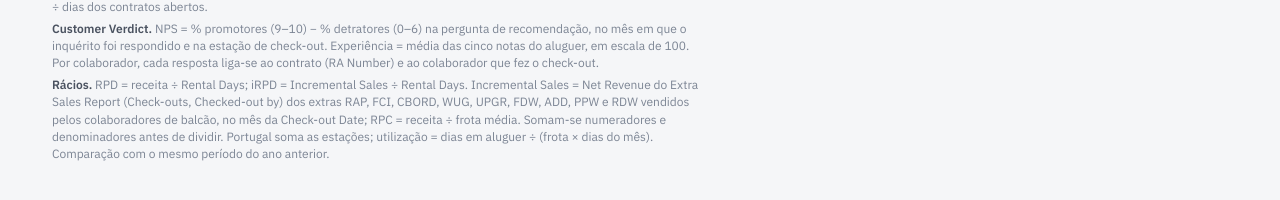
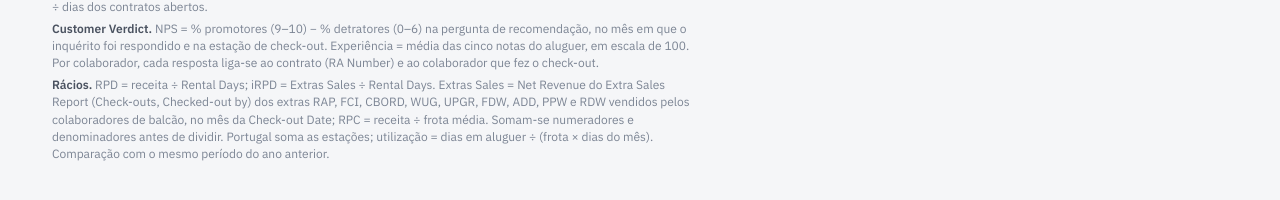
Before and after one commit to RAFA180473/dashboard-desempenho-iconiq, a plain HTML site: page site/index.html in a window 1280 px wide. Shown: the part 1198-1398 px from the top of the page. Drawn offline with nearby package versions, Linux system fonts and the light colour scheme.

Commit message:
Extras Sales (antes Incremental Sales)

```diff
--- a/coletores/coletor_wheelsys.js
+++ b/coletores/coletor_wheelsys.js
@@ -1,4 +1,4 @@
-/* ICONIQ | Coletor WheelSys  v1.2 (14/10/2026: Incremental Sales pelo Extra Sales Report, Checked-out by)
+/* ICONIQ | Coletor WheelSys  v1.2 (14/10/2026: Extras Sales (ex-Incremental Sales) pelo Extra Sales Report, Checked-out by)
  * Corre dentro de um separador do WheelSys (iconiqfleet.wheelsys.io/ui/...) com sessão iniciada.
  * Usa os mesmos pedidos que os relatórios do ecrã (só leitura) e agrega por mês × estação × colaborador.
  * Não guarda dados pessoais de clientes (nomes, matrículas, emails): só totais.
--- a/site/index.html
+++ b/site/index.html
@@ -247,7 +247,7 @@ footer b{color:var(--ink-2)}
     <div><b>Regras.</b> Receita, Net Rental e Rental Days no mês da Check-in Date, atribuídos à Check-out station e ao Check-out User. Contratos abertos pela Check-out Date. Fechados e danos pela Check-in Date e Check-in station. Diretos = Net Rental com Rate code DIRETOS e Corporate vazio, atribuído ao Booking User.</div>
     <div><b>Extras.</b> Venda = extra opcional com valor líquido positivo, vendido ao balcão por um colaborador (Extra Sales Report, “Sold by”, mês da Check-out Date). Estornos abatem; valor zero não é venda. Fora: VV (obrigatório) e portagens (TOLLS, TOLL6). FCI conta como pacote. Penetração = contratos com venda ÷ contratos abertos. Extras €/dia = receita de extras ÷ dias dos contratos abertos.</div>
     <div><b>Customer Verdict.</b> NPS = % promotores (9–10) − % detratores (0–6) na pergunta de recomendação, no mês em que o inquérito foi respondido e na estação de check-out. Experiência = média das cinco notas do aluguer, em escala de 100. Por colaborador, cada resposta liga-se ao contrato (RA Number) e ao colaborador que fez o check-out.</div>
-    <div><b>Rácios.</b> RPD = receita ÷ Rental Days; iRPD = Incremental Sales ÷ Rental Days. Incremental Sales = Net Revenue do Extra Sales Report (Check-outs, Checked-out by) dos extras RAP, FCI, CBORD, WUG, UPGR, FDW, ADD, PPW e RDW vendidos pelos colaboradores de balcão, no mês da Check-out Date; RPC = receita ÷ frota média. Somam-se numeradores e denominadores antes de dividir. Portugal soma as estações; utilização = dias em aluguer ÷ (frota × dias do mês). Comparação com o mesmo período do ano anterior.</div>
+    <div><b>Rácios.</b> RPD = receita ÷ Rental Days; iRPD = Extras Sales ÷ Rental Days. Extras Sales = Net Revenue do Extra Sales Report (Check-outs, Checked-out by) dos extras RAP, FCI, CBORD, WUG, UPGR, FDW, ADD, PPW e RDW vendidos pelos colaboradores de balcão, no mês da Check-out Date; RPC = receita ÷ frota média. Somam-se numeradores e denominadores antes de dividir. Portugal soma as estações; utilização = dias em aluguer ÷ (frota × dias do mês). Comparação com o mesmo período do ano anterior.</div>
   </footer>
 </div>
 
@@ -334,7 +334,7 @@ const IND={
   rpc_net:{l:'Revenue Per Car',f:eur,noCol:true},
   util:{l:'Utilização',f:pct,pp:true,noCol:true},
   rpc:{l:'Final RPC',f:eur,noCol:true},
-  inc:{l:'Incremental Sales',f:eur},
+  inc:{l:'Extras Sales',f:eur},
   irpd:{l:'iRPD',f:eur2},
   movimento:{l:'Movimento total',f:num},
   diretos:{l:'Diretos',f:eur},
@@ -377,9 +377,9 @@ function fillCol(){
   opts($('fCol'),[[-1,'Todos']].concat(list.map(i=>[i,COL[i]])),S.col);
 }
 fillCol();
-const mOpts=[['turnover','Total Turnover'],['rpd','RPD Total'],['irpd','iRPD'],['inc','Incremental Sales'],['rental_days','Rental Days'],['abertos','Contratos abertos'],['util','Utilização'],['on_rent','On Rent Days'],['rpc_net','Revenue Per Car'],['rpc','Final RPC'],['danos','Danos'],['diretos','Diretos'],['nps','NPS Customer Verdict'],['exp','Experiência de aluguer']];
+const mOpts=[['turnover','Total Turnover'],['rpd','RPD Total'],['irpd','iRPD'],['inc','Extras Sales'],['rental_days','Rental Days'],['abertos','Contratos abertos'],['util','Utilização'],['on_rent','On Rent Days'],['rpc_net','Revenue Per Car'],['rpc','Final RPC'],['danos','Danos'],['diretos','Diretos'],['nps','NPS Customer Verdict'],['exp','Experiência de aluguer']];
 opts($('mEvo'),mOpts,S.mEvo); opts($('mEst'),mOpts,S.mEst);
-opts($('mRank'),[['irpd','iRPD'],['inc','Incremental Sales'],['vendas_diretos','Vendas + Diretos'],['rpd','RPD Total'],['abertos','Contratos abertos'],['nps','NPS Customer Verdict']],S.mRank);
+opts($('mRank'),[['irpd','iRPD'],['inc','Extras Sales'],['vendas_diretos','Vendas + Diretos'],['rpd','RPD Total'],['abertos','Contratos abertos'],['nps','NPS Customer Verdict']],S.mRank);
 
 $('fAno').onchange=e=>{S.ano=+e.target.value;fillMes();fillCol();render();};
 $('fMes').onchange=e=>{S.mes=+e.target.value;fillCol();render();};
@@ -490,7 +490,7 @@ function linhasEquipa(){
     o.movimento=o.abertos+o.fechados; o.irpd_prev=prevIrpd.get(o.c); [o.nps,o.nps_n]=npsC.get(o.c);
     o.estP=[...o.est.entries()].sort((a,b)=>b[1]-a[1]).map(e=>e[0]); return o;});
 }
-const COLS=[['pos','#'],['nome','Colaborador'],['est','Estação'],['inc','Incremental Sales'],['rental_days','Rental Days'],['irpd','iRPD'],['irpd_prev','iRPD ano ant.'],['rpd','RPD Total'],['abertos','Abertos'],['fechados','Fechados'],['diretos','Diretos'],['vendas_diretos','Vendas + Diretos'],['danos','Danos'],['nps','NPS'],['nps_n','Respostas']];
+const COLS=[['pos','#'],['nome','Colaborador'],['est','Estação'],['inc','Extras Sales'],['rental_days','Rental Days'],['irpd','iRPD'],['irpd_prev','iRPD ano ant.'],['rpd','RPD Total'],['abertos','Abertos'],['fechados','Fechados'],['diretos','Diretos'],['vendas_diretos','Vendas + Diretos'],['danos','Danos'],['nps','NPS'],['nps_n','Respostas']];
 function drawEquipas(){
   let L=linhasEquipa();
   const k=S.mRank, fmt=fmtOf(k);
```
Also changed, not shown: dashboard/Dashboard_ICONIQ.html (+5 -5 lines), 1 other file.
